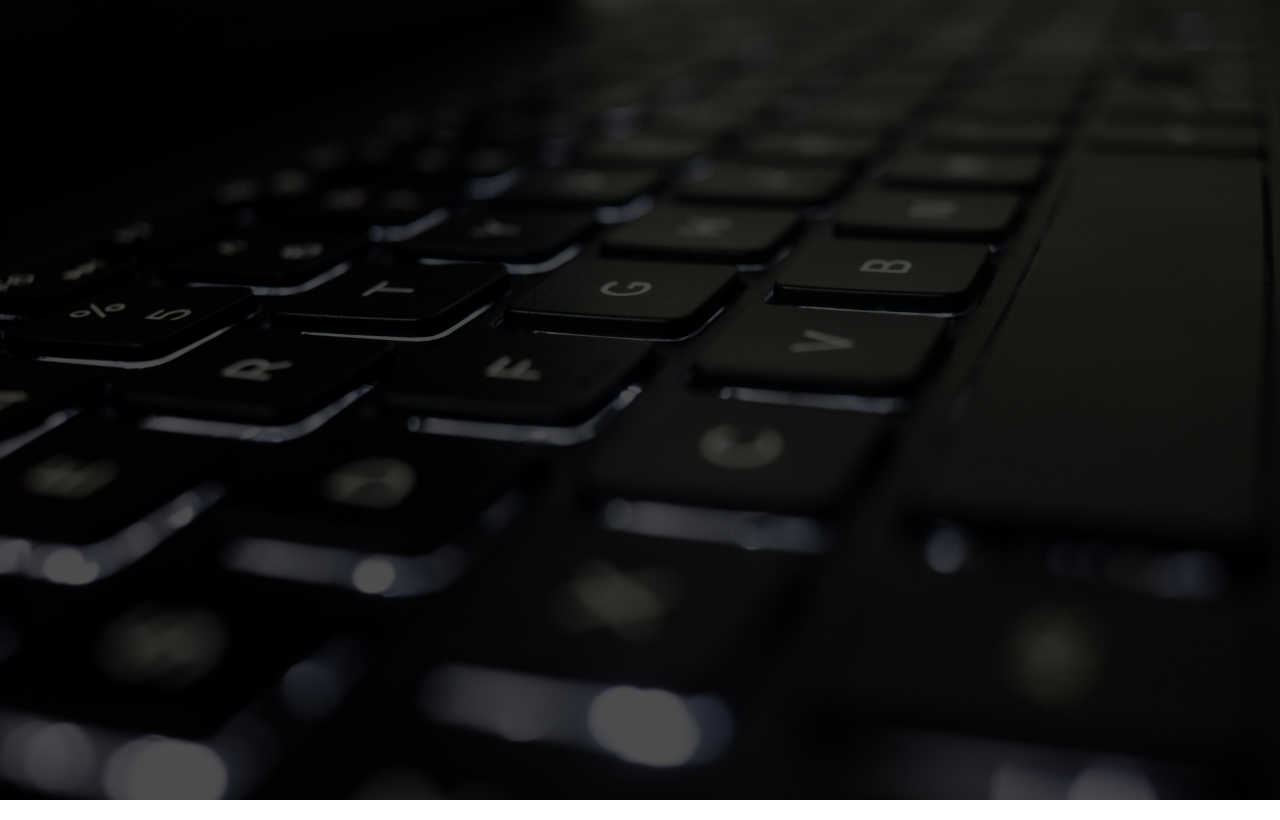
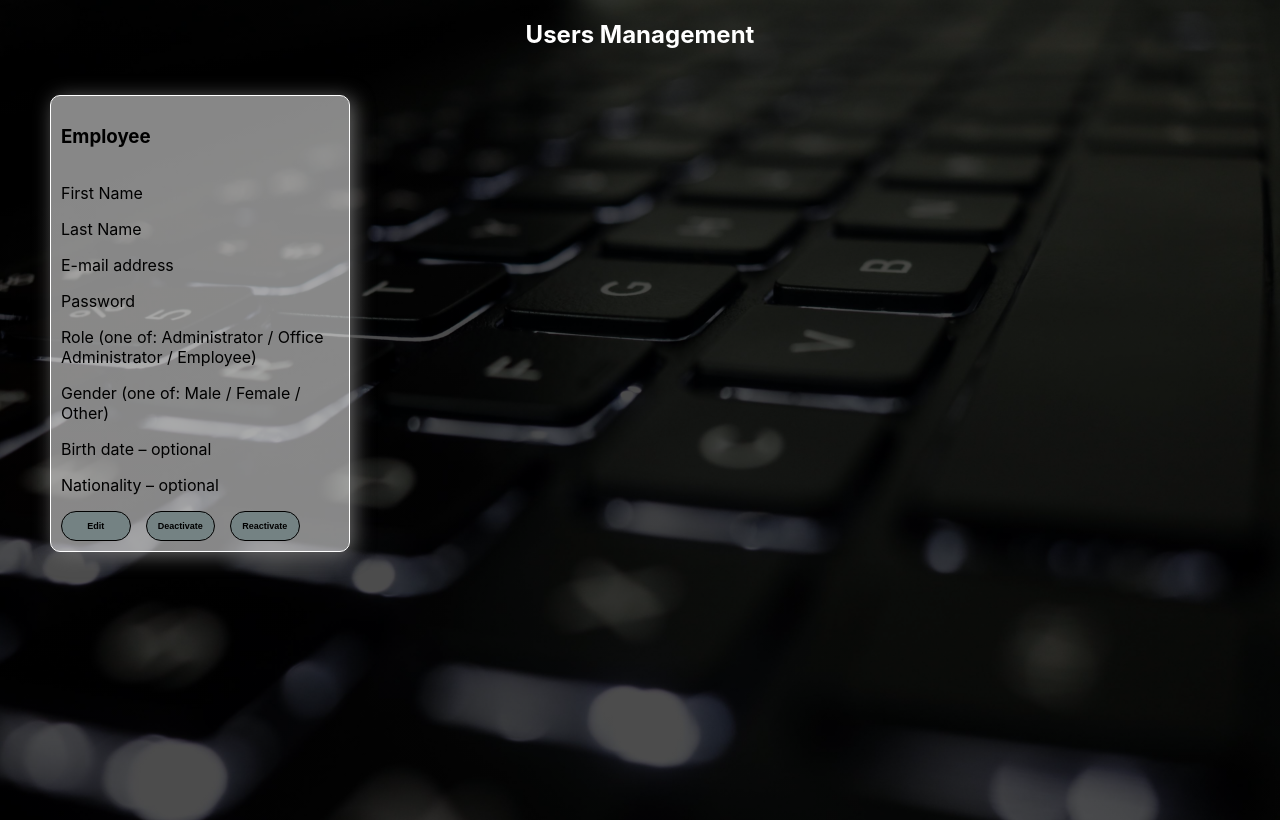
Before and after one commit to Catalinx99/assist-tech, a React (Create React App) app: page /usermanagement in a window 1280 px wide. Built offline with nearby package versions, Linux system fonts and the light colour scheme.

Commit message:
Create users management page

```diff
--- a/src/components/App/App.js
+++ b/src/components/App/App.js
@@ -1,8 +1,9 @@
-import React, { useState } from 'react';
-import { BrowserRouter as Router, Route, Switch,} from 'react-router-dom';
+// import React, { useState } from 'react';
+import { BrowserRouter as Router, Route, Switch, } from 'react-router-dom';
 
 import ForgotPsw from "../Login/ForgotPsw";
 import LogIn from "../Login/LogIn";
+import UsersManagement from '../Users Management Page/UsersManagement';
 
 function App() {
   return (
@@ -11,6 +12,7 @@ function App() {
         <Switch>
           <Route exact path="/" component={LogIn} />
           <Route path="/forgotpw" component={ForgotPsw} />
+          <Route path="/usermanagement" component={UsersManagement} />
         </Switch>
       </div>
     </Router>
--- a/src/components/Login/ForgotPsw.js
+++ b/src/components/Login/ForgotPsw.js
@@ -8,11 +8,11 @@ const ForgotPsw = () => {
   <form method="post">
     <div className="txt_field">
       {/* TO DO change the text type into email */}
-          <input type="text" required/>
+      <input type="text" required />
       <span></span>
       <label> Email </label>
     </div>
-        <input type="submit" value="Submit"/>
+    <input type="submit" value="Submit" />
   </form>
 </div>
 )
--- /dev/null
+++ b/src/components/Users Management Page/UsersManagement.css
@@ -0,0 +1,44 @@
+
+.titlu {
+  text-align: center;
+  color: #ffffff;
+}
+
+.card{
+  display: inline-flex;
+  flex-wrap: wrap;
+  width: 25%;
+}
+
+.carduri{
+  width: 100%;
+  border: 1px solid #ffffff;
+  border-radius: 10px;
+  padding: 10px;
+  margin: 10px;
+  box-shadow: 4px 3px 20px 0px  #6a6a6a;
+  color: #000000;
+  background-color: #ffffff87;
+}
+.carduri h3{
+  height: 20px;
+  padding-bottom: 20px;
+}
+.butonCard{
+	width: 25%;
+	height: 30px;
+	border: 1px solid;
+	background: rgb(116 130 131);
+	border-radius: 25px;
+	font-size: 9px;
+	color: #000000;
+	font-weight: 700;
+	cursor: pointer;
+	outline: none;
+	margin-right: 15px;
+}
+.butonCard:hover{
+	border-color: #FFFFFF;
+	color: #FFFFFF;
+	transition: 0.9s;
+}
--- /dev/null
+++ b/src/components/Users Management Page/UsersManagement.js
@@ -0,0 +1,27 @@
+import "./UsersManagement.css"
+
+const UsersManagement = () => {
+  return (
+    <div className="users">
+      <h2 className="titlu"> Users Management </h2>
+      <ul className='card'>
+        <div className="carduri">
+          <h3> Employee </h3>
+          <p> First Name </p>
+          <p> Last Name </p>
+          <p> E-mail address </p>
+          <p> Password </p>
+          <p>  Role (one of: Administrator / Office Administrator / Employee) </p>
+          <p> Gender (one of: Male / Female / Other)  </p>
+          <p>  Birth date – optional </p>
+          <p>  Nationality – optional </p>
+          <button className="butonCard">Edit</button>
+          <button className="butonCard">Deactivate</button>
+          <button className="butonCard">Reactivate</button>
+        </div>
+      </ul>
+    </div>
+  )
+}
+
+export default UsersManagement
```
Also changed, not shown: src/components/Login/LogIn.js (+7 -7 lines). Lines whose indentation alone changed are shown as unchanged.
